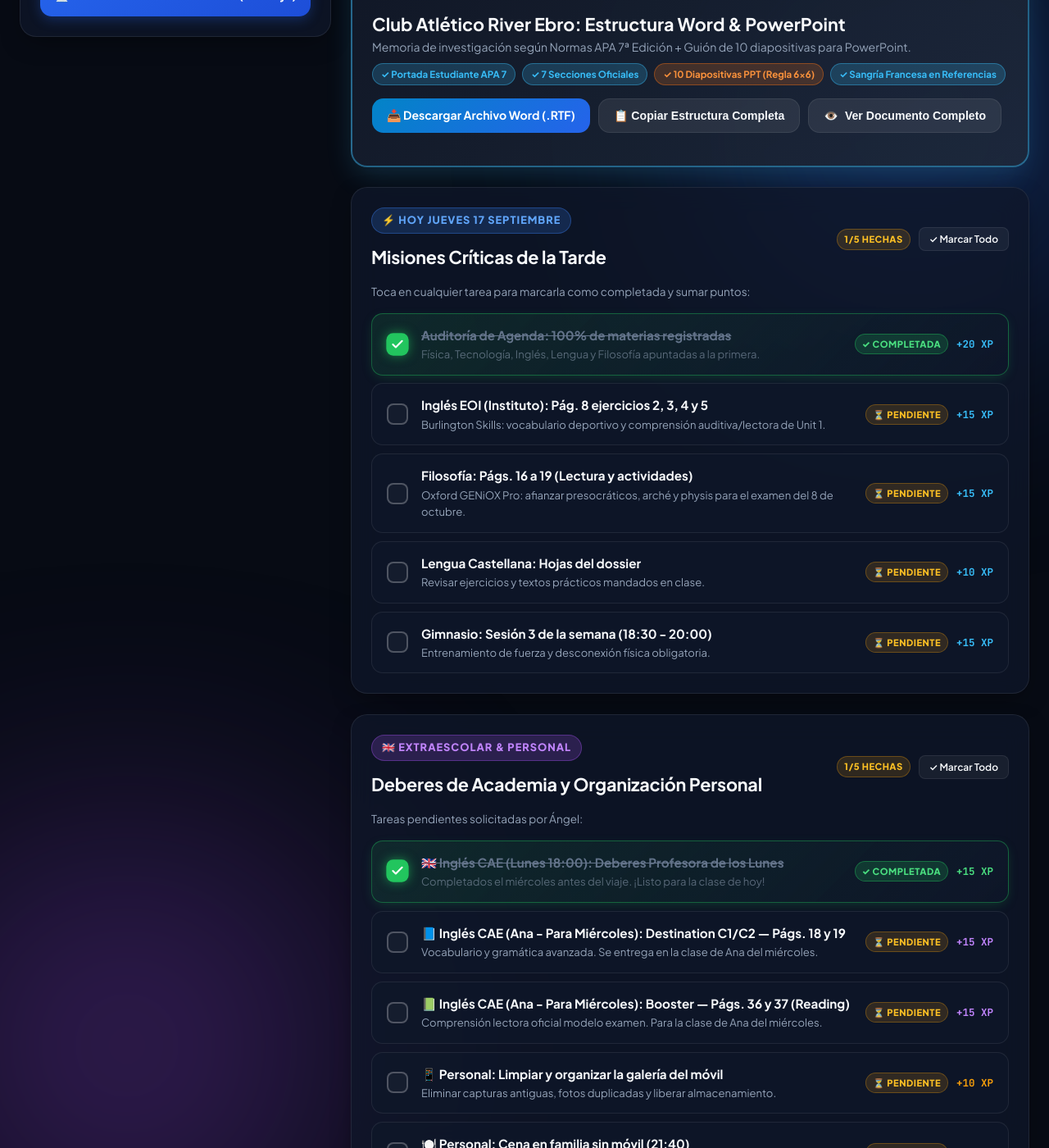
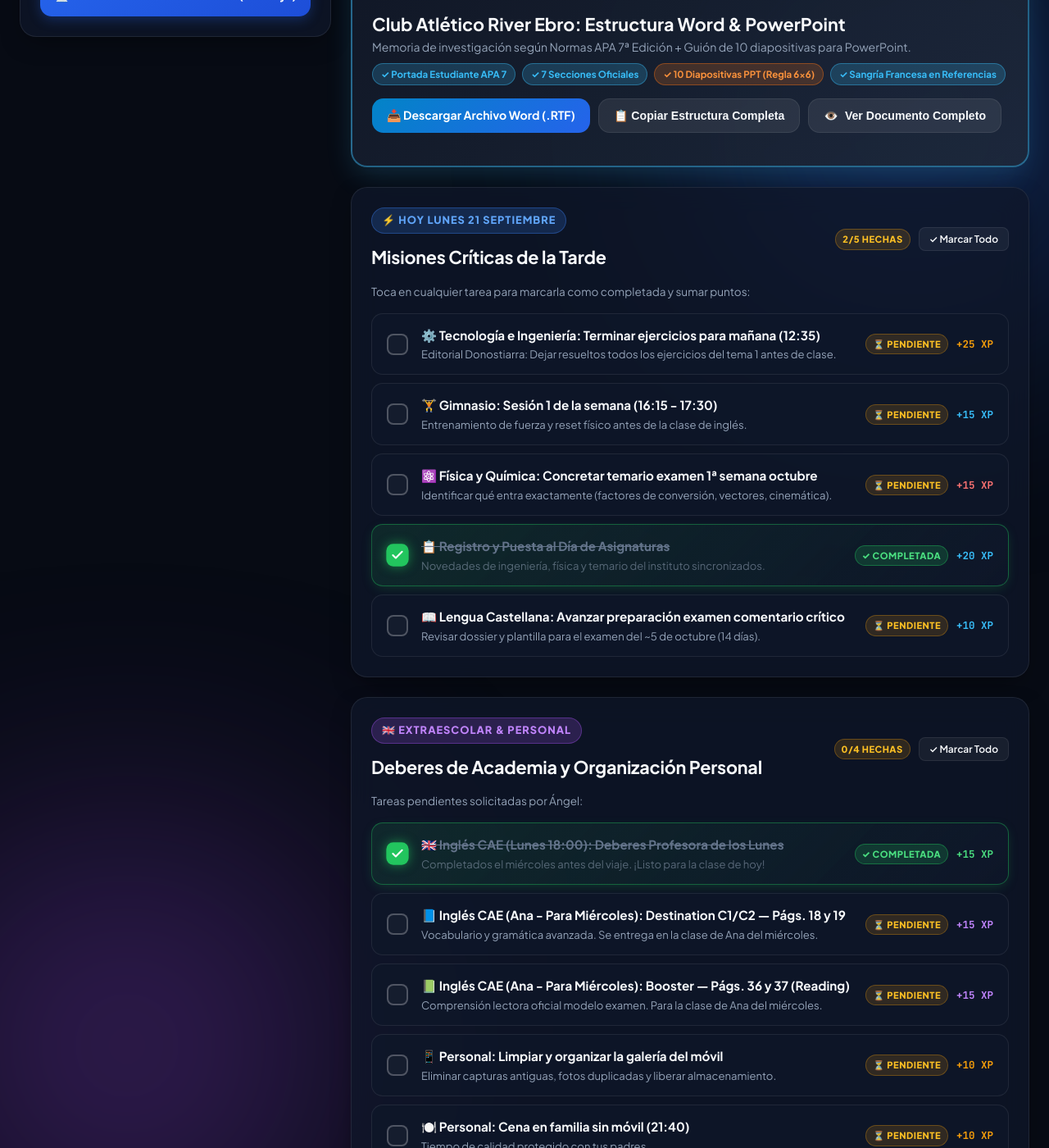
Before and after one commit to angelTomo9/angelTomo9.github.io, a Jekyll site: the page apps/bachillerato/index.html, which Jekyll copies as it is, in a window 1280 px wide and 1400 px high, scrolled down 1532 px. Shown: the whole window at 82% size. Built offline with Jekyll 4.4.1, drawn with Linux system fonts in a browser that asks for light colours; some of the changed text lies outside the part shown.

Commit message:
feat: actualizar panel lunes 21 sept y alerta examen fisica 1a sem octubre

```diff
--- a/apps/bachillerato/app.js
+++ b/apps/bachillerato/app.js
@@ -13,15 +13,14 @@
   { min: 401, max: 1000, name: "Nivel 5: Élite de Bachillerato (10.0)" }
 ];
 
-// 2. ESTADO PREDETERMINADO DE TAREAS
+// 2. ESTADO PREDETERMINADO DE TAREAS (LUNES 21 SEPTIEMBRE)
 const defaultTasks = {
-  'task-agenda': { title: 'Auditoría de Agenda (100% materias)', xp: 20, completed: true, group: 'today' },
-  'task-ingles-p8': { title: 'Inglés EOI: Pág. 8 ejercicios 2, 3, 4 y 5', xp: 15, completed: false, group: 'today' },
-  'task-filo-p16': { title: 'Filosofía: Págs. 16 a 19 (Lectura y presocráticos)', xp: 15, completed: false, group: 'today' },
-  'task-lengua-hojas': { title: 'Lengua Castellana: Hojas del dossier', xp: 10, completed: false, group: 'today' },
-  'task-gym': { title: 'Gimnasio: Sesión 3 de fuerza (18:30 - 20:00)', xp: 15, completed: false, group: 'today' },
+  'task-tec-14': { title: 'Tecnología e Ingeniería: Terminar ejercicios para mañana 12:35 (Donostiarra)', xp: 25, completed: false, group: 'today' },
+  'task-gym': { title: 'Gimnasio: Sesión 1 de la semana (16:15 - 17:30)', xp: 15, completed: false, group: 'today' },
+  'task-extra-lunes': { title: 'Inglés CAE: Clase con Fátima (18:00 - 19:00)', xp: 15, completed: true, group: 'today' },
+  'task-fisica-plan': { title: 'Física y Química: Registrar temario examen 1ª sem. octubre', xp: 15, completed: false, group: 'today' },
+  'task-agenda': { title: 'Auditoría de Agenda (100% materias registradas)', xp: 20, completed: true, group: 'today' },
 
-  'task-extra-lunes': { title: 'Inglés CAE (Lunes 18:00): Tareas profesora de los lunes', xp: 15, completed: true, group: 'extra' },
   'task-cae-dest': { title: 'Inglés CAE (Ana - Para Miércoles): Destination Págs. 18 y 19', xp: 15, completed: false, group: 'extra' },
   'task-cae-boost': { title: 'Inglés CAE (Ana - Para Miércoles): Booster Págs. 36 y 37 (Reading)', xp: 15, completed: false, group: 'extra' },
   'task-galeria': { title: 'Personal: Limpiar y organizar galería del móvil', xp: 10, completed: false, group: 'extra' },
@@ -29,7 +28,6 @@
 
   'task-fisica-p56': { title: 'Física y Química (Editex): Pág. 56 nº 2', xp: 10, completed: false, group: 'weekend' },
   'task-fisica-teams': { title: 'Física y Química: Hoja Teams nº 1', xp: 10, completed: false, group: 'weekend' },
-  'task-tec-14': { title: 'Tecnología (Donostiarra): Ejercicios 1 al 14', xp: 15, completed: false, group: 'weekend' },
   'task-filo-sofia': { title: 'Filosofía: Lectura "El mundo de Sofía"', xp: 10, completed: false, group: 'weekend' },
 
   'task-tic-apa7': { title: 'TIC: Memoria Word C.A. River Ebro (APA 7)', xp: 25, completed: true, group: 'projects' }
--- a/apps/bachillerato/index.html
+++ b/apps/bachillerato/index.html
@@ -64,12 +64,12 @@
       <div style="display: flex; align-items: center; gap: 12px;">
         <span class="urgent-badge">HORARIO SAGRADO</span>
         <div>
-          <strong style="color: #fff; font-size: 0.95rem;">Jueves 17 Septiembre: Gimnasio (18:30 - 20:00) y Cena Familiar (21:40)</strong>
-          <p style="color: #fca5a5; font-size: 0.82rem; margin: 0;">Cierra Inglés EOI y Filosofía antes de salir. ¡Viernes por la tarde queda 100% libre!</p>
+          <strong style="color: #fff; font-size: 0.95rem;">Lunes 21 Septiembre: Gimnasio (16:15 - 17:30) y Extraescolar Inglés C1 (18:00 - 19:00)</strong>
+          <p style="color: #fca5a5; font-size: 0.82rem; margin: 0;">Misión de la tarde: Terminar ejercicios de Tecnología (Donostiarra) para mañana a las 12:35. ¡Alerta examen Física 1ª sem. octubre!</p>
         </div>
       </div>
-      <button class="btn-checkin" style="background: rgba(239, 68, 68, 0.25); border-color: #ef4444;" onclick="logEvent('🏋️ Salida al Gimnasio (18:30)', 15)">
-        🏋️ Marcar Salida Gym
+      <button class="btn-checkin" style="background: rgba(239, 68, 68, 0.25); border-color: #ef4444;" onclick="logEvent('🏋️ Salida al Gimnasio (16:15)', 15)">
+        🏋️ Marcar Salida Gym (16:15)
       </button>
     </div>
 
@@ -321,11 +321,11 @@
             </div>
           </div>
 
-          <!-- BLOQUE 1: Misiones Críticas de Hoy (Jueves 17) -->
+          <!-- BLOQUE 1: Misiones Críticas de Hoy (Lunes 21) -->
           <div class="card glass">
             <div style="display: flex; justify-content: space-between; align-items: center; margin-bottom: 14px; flex-wrap: wrap; gap: 10px;">
               <div>
-                <span class="section-title-tag tag-today">⚡ HOY JUEVES 17 SEPTIEMBRE</span>
+                <span class="section-title-tag tag-today">⚡ HOY LUNES 21 SEPTIEMBRE</span>
                 <h2>Misiones Críticas de la Tarde</h2>
               </div>
               <div style="display: flex; align-items: center; gap: 10px;">
@@ -339,63 +339,18 @@
 
             <ul class="task-list" id="todayTaskList">
 
-              <!-- Tarea: Auditoría Agenda -->
-              <li id="task-agenda" class="task-card" onclick="toggleTask('task-agenda')">
+              <!-- Tarea: Tecnología e Ingeniería ejercicios -->
+              <li id="task-tec-14" class="task-card" onclick="toggleTask('task-tec-14')">
                 <div class="custom-checkbox">
                   <svg viewBox="0 0 24 24"><polyline points="20 6 9 17 4 12"></polyline></svg>
                 </div>
                 <div class="task-content">
-                  <strong class="task-title">Auditoría de Agenda: 100% de materias registradas</strong>
-                  <span class="task-desc">Física, Tecnología, Inglés, Lengua y Filosofía apuntadas a la primera.</span>
+                  <strong class="task-title">⚙️ Tecnología e Ingeniería: Terminar ejercicios para mañana (12:35)</strong>
+                  <span class="task-desc">Editorial Donostiarra: Dejar resueltos todos los ejercicios del tema 1 antes de clase.</span>
                 </div>
                 <div class="task-meta">
                   <span class="status-tag tag-pending">⏳ PENDIENTE</span>
-                  <span class="xp-pill-badge">+20 XP</span>
-                </div>
-              </li>
-
-              <!-- Tarea: Inglés EOI p8 -->
-              <li id="task-ingles-p8" class="task-card" onclick="toggleTask('task-ingles-p8')">
-                <div class="custom-checkbox">
-                  <svg viewBox="0 0 24 24"><polyline points="20 6 9 17 4 12"></polyline></svg>
-                </div>
-                <div class="task-content">
-                  <strong class="task-title">Inglés EOI (Instituto): Pág. 8 ejercicios 2, 3, 4 y 5</strong>
-                  <span class="task-desc">Burlington Skills: vocabulario deportivo y comprensión auditiva/lectora de Unit 1.</span>
-                </div>
-                <div class="task-meta">
-                  <span class="status-tag tag-pending">⏳ PENDIENTE</span>
-                  <span class="xp-pill-badge">+15 XP</span>
-                </div>
-              </li>
-
-              <!-- Tarea: Filosofía p16-19 -->
-              <li id="task-filo-p16" class="task-card" onclick="toggleTask('task-filo-p16')">
-                <div class="custom-checkbox">
-                  <svg viewBox="0 0 24 24"><polyline points="20 6 9 17 4 12"></polyline></svg>
-                </div>
-                <div class="task-content">
-                  <strong class="task-title">Filosofía: Págs. 16 a 19 (Lectura y actividades)</strong>
-                  <span class="task-desc">Oxford GENiOX Pro: afianzar presocráticos, arché y physis para el examen del 8 de octubre.</span>
-                </div>
-                <div class="task-meta">
-                  <span class="status-tag tag-pending">⏳ PENDIENTE</span>
-                  <span class="xp-pill-badge">+15 XP</span>
-                </div>
-              </li>
-
-              <!-- Tarea: Lengua Hojas -->
-              <li id="task-lengua-hojas" class="task-card" onclick="toggleTask('task-lengua-hojas')">
-                <div class="custom-checkbox">
-                  <svg viewBox="0 0 24 24"><polyline points="20 6 9 17 4 12"></polyline></svg>
-                </div>
-                <div class="task-content">
-                  <strong class="task-title">Lengua Castellana: Hojas del dossier</strong>
-                  <span class="task-desc">Revisar ejercicios y textos prácticos mandados en clase.</span>
-                </div>
-                <div class="task-meta">
-                  <span class="status-tag tag-pending">⏳ PENDIENTE</span>
-                  <span class="xp-pill-badge">+10 XP</span>
+                  <span class="xp-pill-badge" style="color: #f59e0b;">+25 XP</span>
                 </div>
               </li>
 
@@ -405,12 +360,57 @@
                   <svg viewBox="0 0 24 24"><polyline points="20 6 9 17 4 12"></polyline></svg>
                 </div>
                 <div class="task-content">
-                  <strong class="task-title">Gimnasio: Sesión 3 de la semana (18:30 - 20:00)</strong>
-                  <span class="task-desc">Entrenamiento de fuerza y desconexión física obligatoria.</span>
+                  <strong class="task-title">🏋️ Gimnasio: Sesión 1 de la semana (16:15 - 17:30)</strong>
+                  <span class="task-desc">Entrenamiento de fuerza y reset físico antes de la clase de inglés.</span>
                 </div>
                 <div class="task-meta">
                   <span class="status-tag tag-pending">⏳ PENDIENTE</span>
                   <span class="xp-pill-badge">+15 XP</span>
+                </div>
+              </li>
+
+              <!-- Tarea: Física y Química temario examen -->
+              <li id="task-fisica-plan" class="task-card" onclick="toggleTask('task-fisica-plan')">
+                <div class="custom-checkbox">
+                  <svg viewBox="0 0 24 24"><polyline points="20 6 9 17 4 12"></polyline></svg>
+                </div>
+                <div class="task-content">
+                  <strong class="task-title">⚛️ Física y Química: Concretar temario examen 1ª semana octubre</strong>
+                  <span class="task-desc">Identificar qué entra exactamente (factores de conversión, vectores, cinemática).</span>
+                </div>
+                <div class="task-meta">
+                  <span class="status-tag tag-pending">⏳ PENDIENTE</span>
+                  <span class="xp-pill-badge" style="color: #f87171;">+15 XP</span>
+                </div>
+              </li>
+
+              <!-- Tarea: Auditoría Agenda -->
+              <li id="task-agenda" class="task-card is-completed" onclick="toggleTask('task-agenda')">
+                <div class="custom-checkbox checked">
+                  <svg viewBox="0 0 24 24"><polyline points="20 6 9 17 4 12"></polyline></svg>
+                </div>
+                <div class="task-content">
+                  <strong class="task-title">📋 Registro y Puesta al Día de Asignaturas</strong>
+                  <span class="task-desc">Novedades de ingeniería, física y temario del instituto sincronizados.</span>
+                </div>
+                <div class="task-meta">
+                  <span class="status-tag tag-done">✓ COMPLETADA</span>
+                  <span class="xp-pill-badge">+20 XP</span>
+                </div>
+              </li>
+
+              <!-- Tarea: Lengua Preparación Comentario -->
+              <li id="task-lengua-hojas" class="task-card" onclick="toggleTask('task-lengua-hojas')">
+                <div class="custom-checkbox">
+                  <svg viewBox="0 0 24 24"><polyline points="20 6 9 17 4 12"></polyline></svg>
+                </div>
+                <div class="task-content">
+                  <strong class="task-title">📖 Lengua Castellana: Avanzar preparación examen comentario crítico</strong>
+                  <span class="task-desc">Revisar dossier y plantilla para el examen del ~5 de octubre (14 días).</span>
+                </div>
+                <div class="task-meta">
+                  <span class="status-tag tag-pending">⏳ PENDIENTE</span>
+                  <span class="xp-pill-badge">+10 XP</span>
                 </div>
               </li>
 
@@ -723,7 +723,15 @@
                   <strong>Examen 1: Comentario de Texto Crítico</strong>
                   <small>Págs. 27-35 dossier (Tema, Tesis, Funciones de Jakobson, Argumentos)</small>
                 </div>
-                <div class="days-badge">~19 DÍAS (5 OCT)</div>
+                <div class="days-badge">14 DÍAS (~5 OCT)</div>
+              </li>
+              <li class="countdown-item urgent" style="border-left-color: #f87171;">
+                <div class="exam-info">
+                  <span class="subject-tag" style="background: rgba(239, 68, 68, 0.2); color: #fca5a5; border: 1px solid rgba(239, 68, 68, 0.4);">Física y Química</span>
+                  <strong>Examen 1: Tema 1 / Bloque Inicial</strong>
+                  <small>Magnitudes, análisis dimensional, vectores y cinemática (Ana Jiménez)</small>
+                </div>
+                <div class="days-badge" style="color: #fca5a5; border-color: rgba(239, 68, 68, 0.4);">1ª SEMANA OCTUBRE</div>
               </li>
               <li class="countdown-item urgent">
                 <div class="exam-info">
@@ -731,7 +739,7 @@
                   <strong>Examen 1: Temas 1 y 2</strong>
                   <small>El saber filosófico, del mito al logos, arché de la physis, presocráticos</small>
                 </div>
-                <div class="days-badge">22 DÍAS (8 OCT)</div>
+                <div class="days-badge">17 DÍAS (8 OCT)</div>
               </li>
               <li class="countdown-item">
                 <div class="exam-info">
@@ -739,7 +747,7 @@
                   <strong>Examen 1: Unit 1</strong>
                   <small>Sports vocabulary, reading comprehension, grammar B2/C1</small>
                 </div>
-                <div class="days-badge">30 DÍAS (16 OCT)</div>
+                <div class="days-badge">25 DÍAS (16 OCT)</div>
               </li>
               <li class="countdown-item">
                 <div class="exam-info">
```
